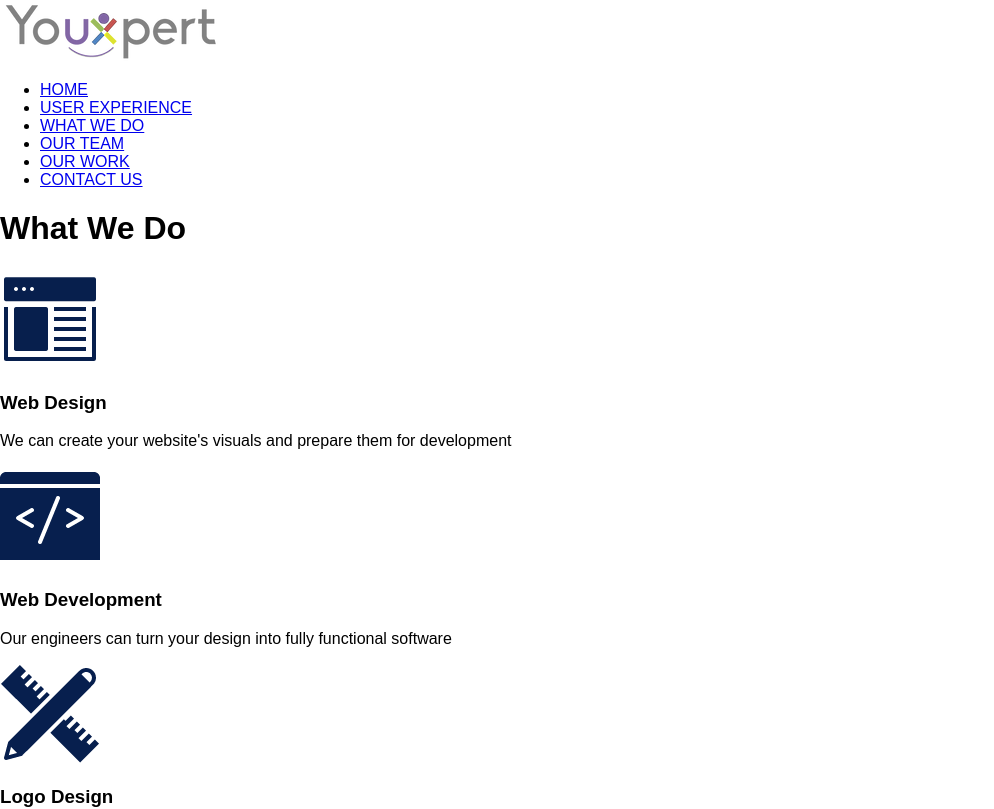
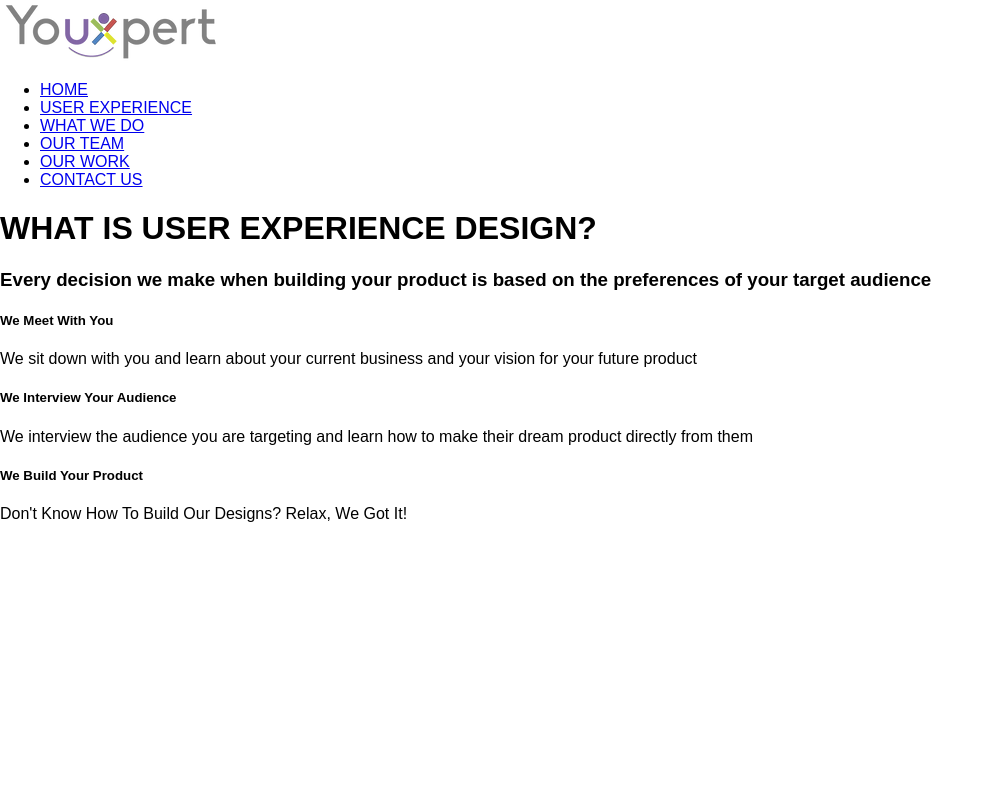
Before and after one commit to Raymond427/youxpert, a React (Create React App) app: page / in a window 1280 px wide. Shown: the top 809 px of the page, without its empty margins (0-994 px from the left). Built offline with nearby package versions, Linux system fonts and the light colour scheme.

Commit message:
complete UserX component

```diff
--- a/src/components/App.js
+++ b/src/components/App.js
@@ -13,7 +13,7 @@ import Footer from './Footer';
 class App extends Component {
    constructor(){
       super();
-      this.state = { currentPage: <WhatWeDo/> };
+      this.state = { currentPage: <UserX/> };
    }
 
    render() {
--- a/src/components/OurWork.js
+++ b/src/components/OurWork.js
@@ -3,7 +3,9 @@ import React, { Component } from 'react';
 class OurWork extends Component {
    render(){
       return(
-         <h1>Our Work</h1>
+         <div className="our-work">
+            <h1>Our Work</h1>
+         </div>
       );
    }
 }
--- a/src/components/UserX.js
+++ b/src/components/UserX.js
@@ -1,26 +1,35 @@
 import React, { Component } from 'react';
+import code from '../images/code.png';
+import consulting from '../images/consulting.jpeg';
+import userTesting from '../images/user-testing.jpeg';
+import Ux from './Ux';
 import '../styles/UserX.css';
 
 class UserX extends Component {
    render() {
+      const userx = this._getUserX();
+
       return(
          <div className="UserX">
             <h1>WHAT IS USER EXPERIENCE DESIGN?</h1>
             <h3>Every decision we make when building your product is based on the preferences of your target audience</h3>
-            <div className="UserX-step1">
-               <h5>We Meet With You</h5>
-               <p>We sit down with you and learn about your current business and your vision for your future product</p>
-            </div>
-            <div className="UserX-step2">
-               <h5>We Interview Your Audience</h5>
-               <p>We interview the audience you are targeting and learn how to make their dream product directly from them</p>
-            </div>
-            <div className="UserX-step3">
-               <h5>We Build Your Product</h5>
-               <p>Don't Know How To Build Our Designs? Relax, We Got It!</p>
-            </div>
+            {userx}
          </div>
       );
+   }
+
+   _getUserX(){
+      const userXListJSON = [
+         { id: 1, title: "We Meet With You", description: "We sit down with you and learn about your current business and your vision for your future product", background: consulting },
+         { id: 2, title: "We Interview Your Audience", description: "We interview the audience you are targeting and learn how to make their dream product directly from them", background: userTesting },
+         { id: 3, title: "We Build Your Product", description: "Don't Know How To Build Our Designs? Relax, We Got It!", background: code }
+      ];
+
+      return userXListJSON.map((userX) => {
+         return(
+            <Ux title={userX.title} description={userX.description} background={userX.background} key={userX.id} />
+         );
+      });
    }
 }
 
--- /dev/null
+++ b/src/components/Ux.js
@@ -0,0 +1,14 @@
+import React, { Component } from 'react';
+
+class Ux extends Component {
+   render(){
+      return(
+         <div className="ux" style={{backgroundImage: this.props.background}}>
+            <h5>{this.props.title}</h5>
+            <p>{this.props.description}</p>
+         </div>
+      );
+   }
+}
+
+export default Ux;
```
Also changed, not shown: src/components/WhatWeDo.js (line endings or trailing spaces).
